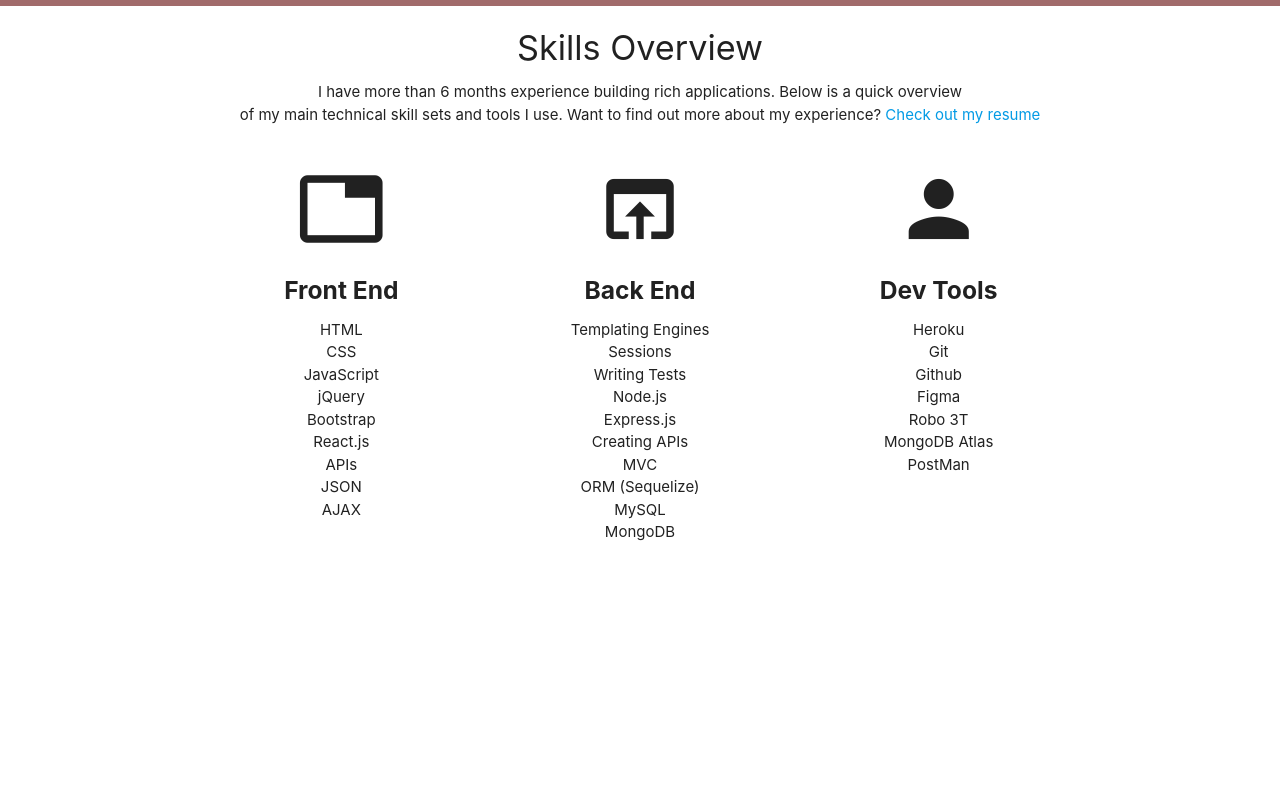
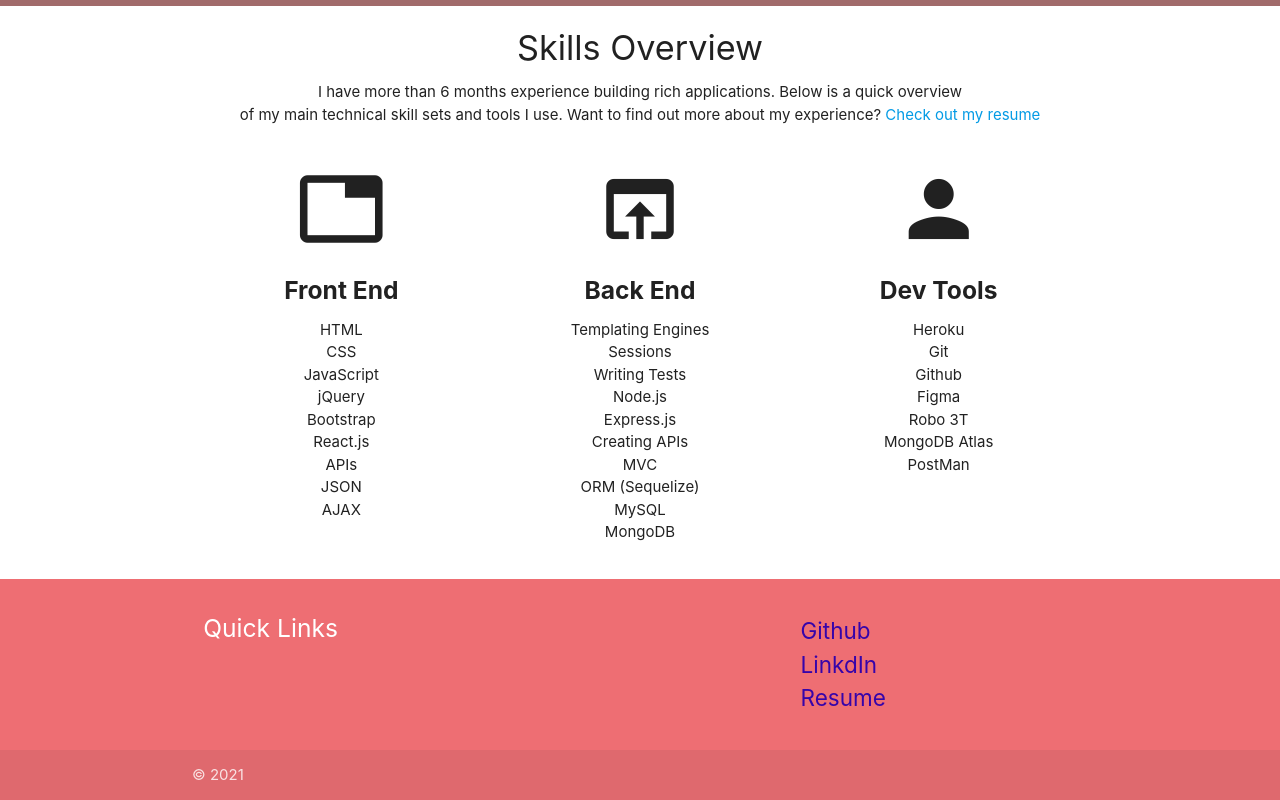
Before and after one commit to xdanielmtz/react-portfolio, a React (Create React App) app: page / in a window 1280 px wide. Shown: the part 448-1248 px from the top of the page. Before the commit the page ends 1027 px from the top, so only its background shows below. Built offline with nearby package versions, Linux system fonts and the light colour scheme.

Commit message:
added a footer and styled to appeaer on all pages

```diff
--- a/src/App.js
+++ b/src/App.js
@@ -3,6 +3,7 @@
 import Home from "./pages/Home/Home";
 import Portfolio from "./pages/Portfolio/Portfolio";
 import Navbar from "./components/Navbar/Navbar";
+import Footer from "./components/Footer/Footer";
 
 function App() {
   return (
@@ -16,6 +17,7 @@
           <Route exact path="/portfolio" component={Portfolio} />
           <Route path="*" component={Home} />
         </Switch>
+        <Footer />
       </Router>
     </>
   );
--- /dev/null
+++ b/src/components/Footer/Footer.jsx
@@ -0,0 +1,53 @@
+import React from "react";
+import "./footer.css";
+
+const Footer = () => {
+  return (
+    <div>
+      <footer class="page-footer">
+        <div class="container">
+          <div class="row">
+            <div class="col l6 s12">
+              <h5 class="white-text">Quick Links</h5>
+              <p class="grey-text text-lighten-4"></p>
+            </div>
+            <div class="col l4 offset-l2 s12">
+              <ul>
+                <li>
+                  <a
+                    className="footerLinks"
+                    href="https://github.com/xdanielmtz"
+                  >
+                    Github
+                  </a>
+                </li>
+                <li>
+                  <a
+                    className="footerLinks"
+                    href="https://www.linkedin.com/in/daniel-martinez-2130b81b5/"
+                  >
+                    LinkdIn
+                  </a>
+                </li>
+                <li>
+                  <a
+                    className="footerLinks"
+                    href="https://docs.google.com/document/d/1Y032gC5r-Xg9yC9JL9LPpukUcwriwOar9rTpsvwfkt4/edit"
+                    target="blank"
+                  >
+                    Resume
+                  </a>
+                </li>
+              </ul>
+            </div>
+          </div>
+        </div>
+        <div class="footer-copyright">
+          <div class="container">© 2021</div>
+        </div>
+      </footer>
+    </div>
+  );
+};
+
+export default Footer;
--- /dev/null
+++ b/src/components/Footer/footer.css
@@ -0,0 +1,4 @@
+.footerLinks{
+    font-size: 1.5rem;
+    color: rgb(54, 4, 170);
+}
```
Also changed, not shown: 1 other file (tests, documents, lock files or other folders).
